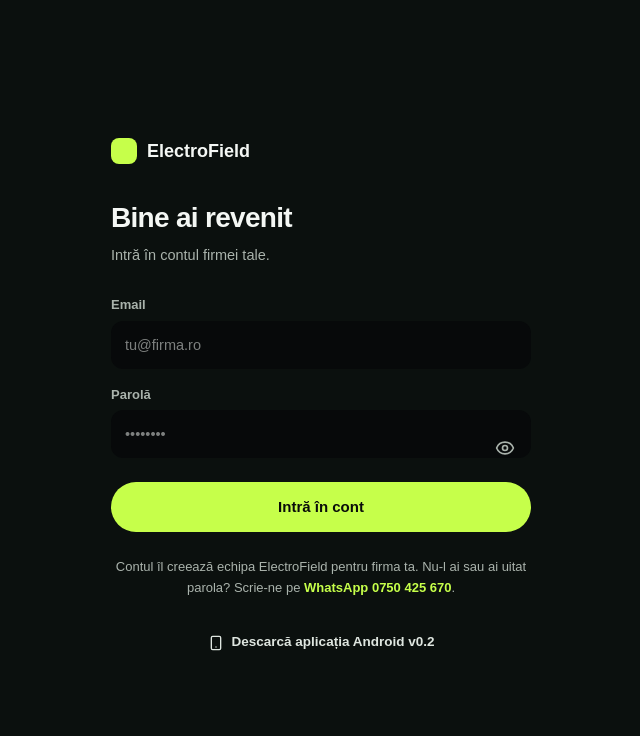
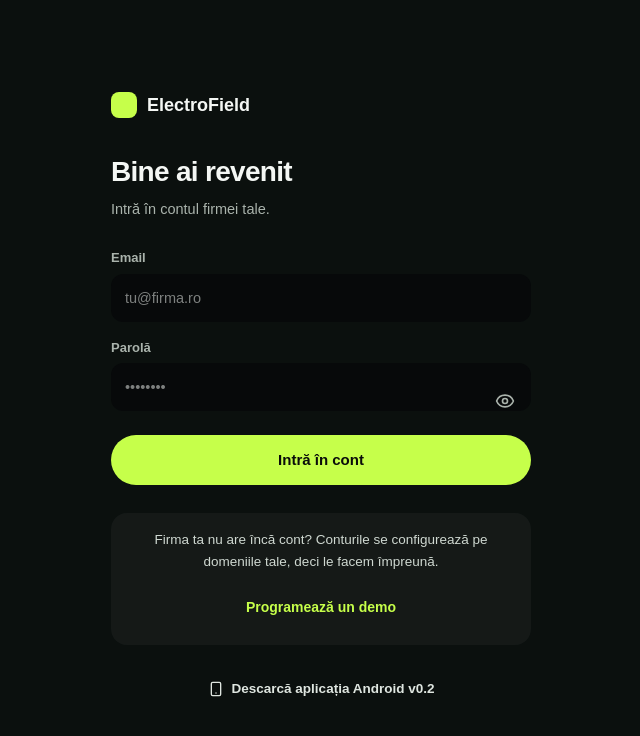
Before and after one commit to ItsRagnarok/CRM, a Next.js app: page /login in a window 1280 px wide. Shown: the top 736 px of the page, without its empty margins (319-959 px from the left). Built offline with nearby package versions, Linux system fonts and the light colour scheme; a web font is replaced by a local one.

Commit message:
login: invitație la demo în loc de WhatsApp; programare: opțiunea Altele la domenii, temă mai luminoasă
Co-Authored-By: Claude Sonnet 5.5 <noreply@anthropic.com>
Claude-Session: https://claude.ai/code/session_01CgHUwQmF4xUKMt6stntCpV

```diff
--- a/public/programare.html
+++ b/public/programare.html
@@ -16,9 +16,9 @@
 <link rel="stylesheet" href="https://fonts.googleapis.com/css2?family=Inter:wght@400;500;600;700&family=Unbounded:wght@500;700&display=swap">
 <style>
 /* Aceeași temă ca site-ul de prezentare: întunecat + lime */
-:root{--bg:#07090a;--card:#0f1513;--ink:#f4f7f4;--muted:#aab3ac;--line:rgba(255,255,255,.12);--accent:#c6ff4a;--on-accent:#0a0d0a;--field:#0b100e;--ok:#8be39f;--err:#ff8a80;color-scheme:dark}
+:root{--bg:#111a17;--card:#18231f;--ink:#f6f9f6;--muted:#b7c2ba;--line:rgba(255,255,255,.16);--accent:#c6ff4a;--on-accent:#0a0d0a;--field:#1e2b26;--ok:#8be39f;--err:#ff8a80;color-scheme:dark}
 *{box-sizing:border-box}
-body{margin:0;background:var(--bg);color:var(--ink);font:16px/1.55 Inter,system-ui,-apple-system,Segoe UI,Roboto,sans-serif;min-height:100vh;background-repeat:no-repeat;background-image:radial-gradient(900px 420px at 85% -10%,rgba(198,255,74,.10),transparent 60%)}
+body{margin:0;background:var(--bg);color:var(--ink);font:16px/1.55 Inter,system-ui,-apple-system,Segoe UI,Roboto,sans-serif;min-height:100vh;background-repeat:no-repeat;background-image:radial-gradient(900px 420px at 85% -10%,rgba(198,255,74,.14),transparent 60%)}
 ::selection{background:var(--accent);color:var(--on-accent)}
 .top{display:flex;align-items:center;justify-content:space-between;gap:12px;max-width:1040px;margin:0 auto;padding:18px 16px}
 .brandl{font:700 1.05rem Unbounded,Inter,sans-serif;color:var(--ink);text-decoration:none;letter-spacing:-.01em}
@@ -47,7 +47,7 @@ h1{font-size:1.5rem;margin:6px 0 4px}h2{font-size:1.05rem;margin:0 0 10px}
 .grid{display:grid;grid-template-columns:repeat(7,1fr);gap:5px}
 .wd{text-align:center;font-size:.8rem;color:var(--muted);padding-bottom:2px}
 .day{position:relative;min-height:48px;border:1px solid var(--line);background:var(--field);border-radius:10px;font:inherit;color:var(--ink);cursor:pointer;padding:0}
-.day.off{background:transparent;border-color:transparent;color:#5d6760}
+.day.off{background:transparent;border-color:transparent;color:#6f7c74}
 .day.open::after{content:"";position:absolute;left:32%;right:32%;bottom:6px;height:3px;border-radius:2px;background:var(--accent)}
 .day.today{box-shadow:inset 0 0 0 2px rgba(198,255,74,.55)}
 .day.sel{background:var(--accent);color:var(--on-accent);border-color:var(--accent);font-weight:700}
@@ -80,8 +80,9 @@ input[type=time],input[type=date]{color-scheme:dark}
 details summary{cursor:pointer;font-weight:600}
 .prog{display:flex;gap:8px;margin-bottom:14px}.prog i{flex:1;height:5px;border-radius:3px;background:var(--line)}.prog i.on{background:var(--accent)}
 .stepk{font-size:.8rem;letter-spacing:.08em;text-transform:uppercase;color:var(--muted);margin:0 0 6px}
-.dm3{display:grid;grid-template-columns:repeat(3,1fr);gap:10px}
-@media(max-width:560px){.dm3{grid-template-columns:1fr}}
+.dm3{display:grid;grid-template-columns:repeat(2,1fr);gap:10px}
+@media(max-width:420px){.dm3{grid-template-columns:1fr}}
+#otherWrap{margin-top:10px}
 .dmc{border:2px solid var(--line);background:var(--field);border-radius:16px;padding:16px;cursor:pointer;color:var(--ink);text-align:left;font:inherit;display:flex;flex-direction:column;gap:6px;min-height:120px}
 .dmc:hover{border-color:rgba(198,255,74,.5)}
 .dmc.on{border-color:var(--accent);background:rgba(198,255,74,.09)}
@@ -126,7 +127,9 @@ details summary{cursor:pointer;font-weight:600}
       <button type="button" class="dmc" data-v="Electrice" aria-pressed="false"><b>Electrice</b><span>Tablouri, circuite, măsurători, buletine, marjă pe lucrare.</span><em>Alege</em></button>
       <button type="button" class="dmc" data-v="Gaze" aria-pressed="false"><b>Gaze</b><span>Verificări și revizii, scadențar pe bloc, legitimații.</span><em>Alege</em></button>
       <button type="button" class="dmc" data-v="Fotovoltaice" aria-pressed="false"><b>Fotovoltaice</b><span>Dosar pe etape, ATR, termene operator, AFM.</span><em>Alege</em></button>
+      <button type="button" class="dmc" data-v="Altele" aria-pressed="false"><b>Altele</b><span>Alt domeniu sau altă situație: ne spui tu mai jos.</span><em>Alege</em></button>
     </div>
+    <div id="otherWrap" class="hidden"><label for="f_other">Ce alt domeniu sau ce altă activitate?</label><input id="f_other" maxlength="200" placeholder="ex. securitate, CCTV, climatizare, construcții…"></div>
     <div class="navrow"><button type="button" class="btn" id="to2">Continuă</button></div>
     <div class="msg" id="m1" role="alert"></div>
   </div>
@@ -308,7 +311,7 @@ const setStep = n => {
   ["step1","step2","step3"].forEach((id,i) => $(id).classList.toggle("hidden", i+1 !== n));
   [...$("prog").children].forEach((el,i) => el.classList.toggle("on", i < n));
   if (n === 3){
-    const parts = [wiz.dom.join(", ")]; if (wiz.team) parts.push(wiz.team+" în teren");
+    const parts = [domList().join(", ")]; if (wiz.team) parts.push(wiz.team+" în teren");
     $("recap").innerHTML = "<b>Discutăm despre:</b> "+esc(parts.join(" · "));
   }
   $("pub").scrollIntoView({behavior:"smooth",block:"start"});
@@ -317,9 +320,15 @@ document.querySelectorAll("#domCards .dmc").forEach(c => c.onclick = () => {
   const on = c.classList.toggle("on"); c.setAttribute("aria-pressed", on);
   c.querySelector("em").textContent = on ? "Ales" : "Alege";
   wiz.dom = [...document.querySelectorAll("#domCards .dmc.on")].map(e => e.dataset.v);
+  $("otherWrap").classList.toggle("hidden", !wiz.dom.includes("Altele"));
   $("m1").className = "msg";
 });
-$("to2").onclick = () => wiz.dom.length ? setStep(2) : show($("m1"),"err","Alege cel puțin un domeniu.");
+const domList = () => wiz.dom.map(v => v === "Altele" ? "Altele"+($("f_other").value.trim() ? " ("+$("f_other").value.trim()+")" : "") : v);
+$("to2").onclick = () => {
+  if (!wiz.dom.length) return show($("m1"),"err","Alege cel puțin un domeniu.");
+  if (wiz.dom.includes("Altele") && wiz.dom.length === 1 && !$("f_other").value.trim()) return show($("m1"),"err","Scrie ce alt domeniu ai, ca să ne pregătim.");
+  setStep(2);
+};
 document.querySelectorAll(".chips[data-q]").forEach(box => box.querySelectorAll(".chip").forEach(ch => ch.onclick = () => {
   const key = box.dataset.q, single = box.dataset.one === "1";
   if (single) box.querySelectorAll(".chip").forEach(o => o !== ch && o.classList.remove("on"));
@@ -331,7 +340,7 @@ $("back1").onclick = () => setStep(1);
 $("to3").onclick = () => setStep(3);
 $("back2").onclick = () => setStep(2);
 const composeNote = () => [
-  "Domenii: "+wiz.dom.join(", "),
+  "Domenii: "+domList().join(", "),
   wiz.team && "Oameni în teren: "+wiz.team,
   wiz.tools.length && "Folosesc acum: "+wiz.tools.join(", "),
   wiz.pain.length && "Ce îi încurcă: "+wiz.pain.join(", "),
--- a/src/app/login/page.tsx
+++ b/src/app/login/page.tsx
@@ -5,7 +5,6 @@ import Link from "next/link";
 import { Eye, EyeOff, Smartphone } from "lucide-react";
 import { login } from "./actions";
 import { ANDROID_APK_URL, ANDROID_APP_VERSION } from "@/lib/android-release";
-import { CONTACT_PHONE_DISPLAY, CONTACT_WHATSAPP_URL } from "@/lib/contact";
 
 const POINTS = [
   ["Scadențe care nu se uită", "verificări, legitimații, termene ale operatorului"],
@@ -77,10 +76,14 @@ export default function LoginPage() {
             </button>
           </form>
 
-          <p className="mt-6 text-center text-[13px] leading-relaxed text-[#aab3ac]">
-            Contul îl creează echipa ElectroField pentru firma ta. Nu-l ai sau ai uitat parola? Scrie-ne pe{" "}
-            <a href={CONTACT_WHATSAPP_URL} target="_blank" rel="noopener noreferrer" className="font-bold text-[#c6ff4a]">WhatsApp {CONTACT_PHONE_DISPLAY}</a>.
-          </p>
+          <div className="mt-7 rounded-2xl border border-white/[.12] bg-white/[.04] p-4 text-center">
+            <p className="text-[13.5px] leading-relaxed text-[#cfd8d1]">
+              Firma ta nu are încă cont? Conturile se configurează pe domeniile tale, deci le facem împreună.
+            </p>
+            <Link href="/programare" className="mt-3 inline-flex h-11 items-center justify-center rounded-full border border-[#c6ff4a]/60 px-5 text-[14px] font-bold text-[#c6ff4a] transition-colors hover:bg-[#c6ff4a]/10">
+              Programează un demo
+            </Link>
+          </div>
 
           <a href={ANDROID_APK_URL} download className="mt-6 flex items-center justify-center gap-2 rounded-full border border-white/[.16] py-2.5 text-[13.5px] font-semibold text-[#dfe6e0] transition-colors hover:bg-white/5">
             <Smartphone className="h-4 w-4" strokeWidth={2} />
```
